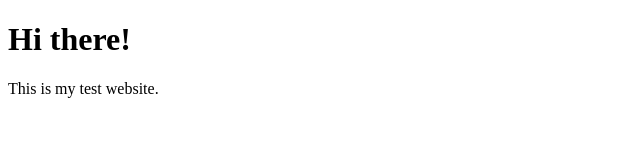
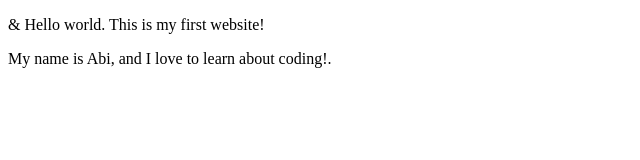
Before and after one commit to Loisabi98/testrepro, a plain HTML site: page index.html in a window 1280 px wide. Shown: the whole page, without its empty margins (0-640 px from the left). Drawn offline with Linux system fonts and the light colour scheme.

Commit message:
adding additional content for submission

```diff
--- a/index.html
+++ b/index.html
@@ -1,10 +1,11 @@
 <!DOCTYPE html>
-<html>
+<html lang="en">
+<head>
+  <meta charset="utf-8">
+  <title>Internet Technologies and Web Design</title>
+</head>
 <body>
-
-<h1>Hi there!</h1>
-
-<p>This is my test website.</p>
-
+  <p>&amp; Hello world. This is my first website!</p>
+  <p>My name is Abi, and I love to learn about coding!.</p>
 </body>
 </html>
```
